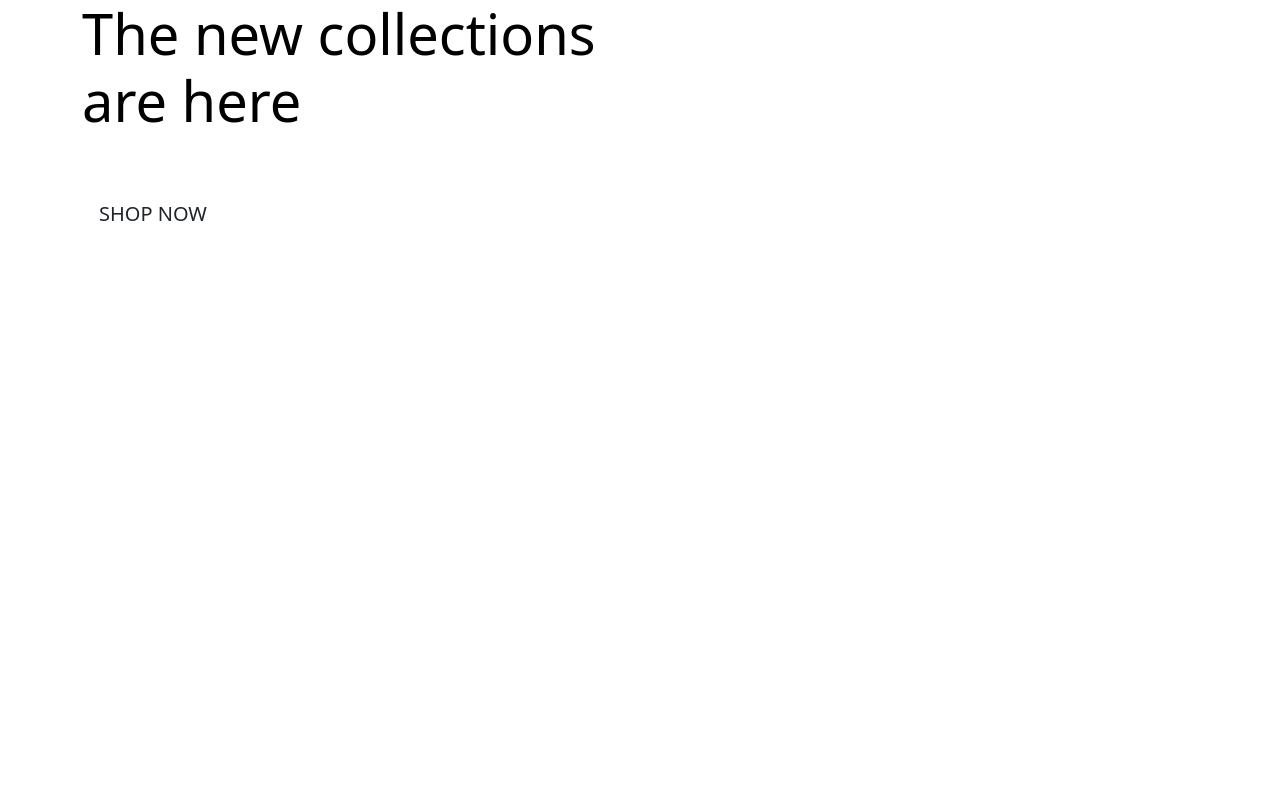
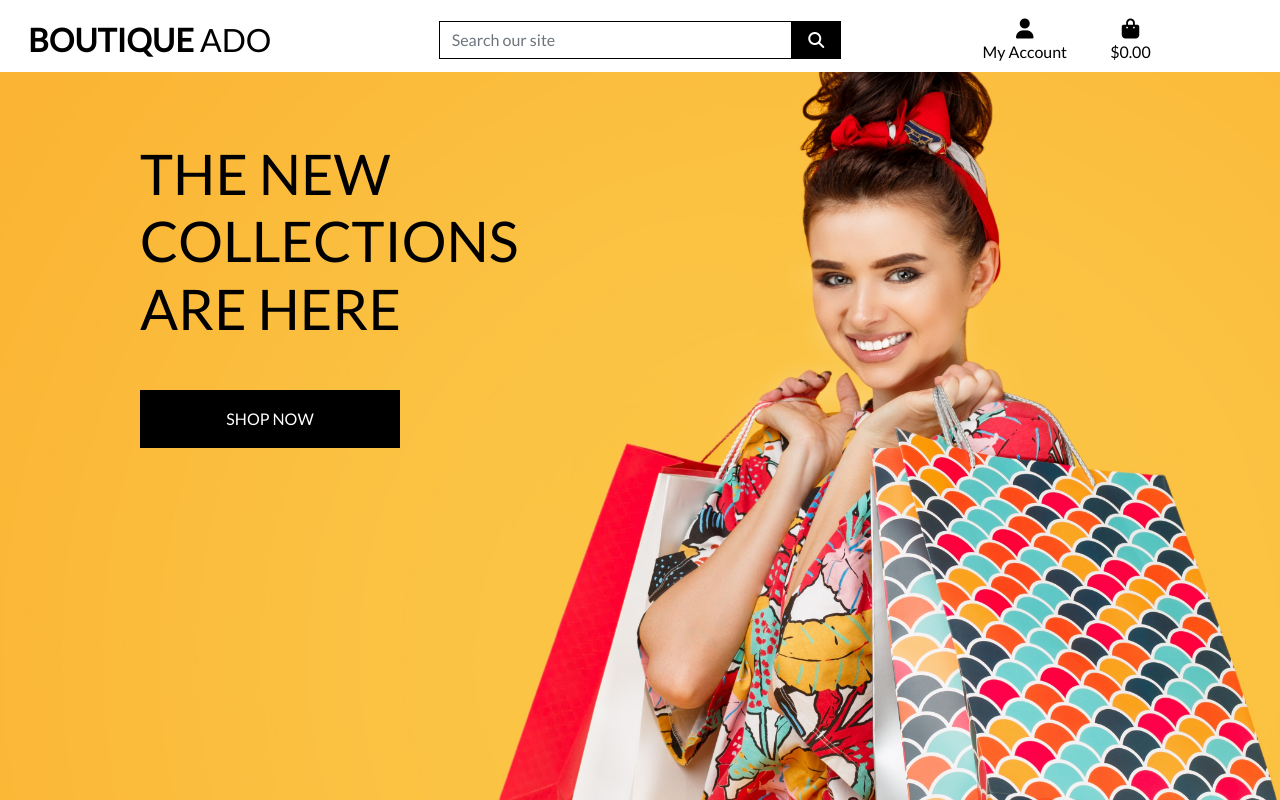
Before and after one commit to fene20/boutique_ado_v4, a Django app: page / in a window 1280 px wide. Run offline with Django 3.2, Linux system fonts and the light colour scheme; some libraries are stand-ins or nearby versions.

Commit message:
complete homepage header and css

```diff
--- a/boutique_ado/settings.py
+++ b/boutique_ado/settings.py
@@ -148,6 +148,10 @@ USE_TZ = True
 # https://docs.djangoproject.com/en/3.2/howto/static-files/
 
 STATIC_URL = '/static/'
+STATICFILES_DIRS = (os.path.join(BASE_DIR, 'static'),)  # Tuple
+
+MEDIA_URL = '/media/'
+MEDIA_ROOT = os.path.join(BASE_DIR, 'media')
 
 # Default primary key field type
 # https://docs.djangoproject.com/en/3.2/ref/settings/#default-auto-field
--- a/boutique_ado/urls.py
+++ b/boutique_ado/urls.py
@@ -15,9 +15,11 @@ Including another URLconf
 """
 from django.contrib import admin
 from django.urls import path, include
+from django.conf import settings
+from django.conf.urls.static import static
 
 urlpatterns = [
     path('admin/', admin.site.urls),
     path('accounts/', include('allauth.urls')),
     path('', include('home.urls')),
-]
+] + static(settings.MEDIA_URL, document_root=settings.MEDIA_ROOT)
--- a/home/templates/home/index.html
+++ b/home/templates/home/index.html
@@ -1,8 +1,9 @@
+
 {% extends "base.html" %}
 {% load static %}
 
 {% block page_header %}
-    <div class="container header-container">
+    <div class="container header-contianer">
         <div class="row">
             <div class="col"></div>
         </div>
@@ -10,19 +11,20 @@
 {% endblock %}
 
 {% block content %}
-<div class="container h-100">
-    <div class="row h-100">
-        <div class="col-7 col-md-6 my-auto">
+    <div class="container h-100">  <!-- 100% height -->
+        <div class="row h-100">    <!-- 100% height -->
+            <div class="col-7 col-md-6 my-auto">   <!-- vertically centered with my-auto -->
                 <h1 class="display-4 logo-font text-black">
                     The new collections are here
                 </h1>
-            <div class="my-5">
+                <div class="my-5">  <!-- margin -->
                     <h4>
                         <!-- Anchor element styled to look like a button -->
-                    <a href="" class="shop-now-button btn btn-lg rounded-0 text-uppercase py-3">Shop Now</a>
+                        <a href="" class="shop-now-button btn btn-ls rounded-0 text-uppercase py-3">Shop Now</a>
                     </h4>
                 </div>
             </div>
         </div>
     </div>
+
 {% endblock %}
--- /dev/null
+++ b/static/css/base.css
@@ -0,0 +1,81 @@
+html {
+    height: 100%;
+}
+
+body {
+    background: url('/media/homepage_background_cropped.jpg') no-repeat center center fixed;
+    background-size: cover;
+    height: calc(100vh - 164px);
+    color: #555;
+    font-family: 'Lato';
+}
+
+/* from Bulma */
+.icon {
+    align-items: center;
+    display: inline-flex;
+    justify-content: center;
+    height: 1.5rem;
+    width: 1.5rem;
+}
+
+.logo-font {
+    text-transform: uppercase;
+}
+
+.main-logo-link {
+    width: fit-content;
+}
+
+.shop-now-button {
+    background: black;
+    color: white;
+    min-width: 260px;
+}
+
+.btn-black {
+    background: black;
+    color: white;
+}
+
+.shop-now-button:hover,
+.shop-now-button:active,
+.shop-now-button:focus,
+.btn-black:hover,
+.btn-black:active,
+.btn-black:focus {
+    background: #222;
+    color: white;
+}
+
+.text-black {
+    color: #000 !important;
+}
+
+.border-black {
+    border: 1px solid black !important;
+}
+
+/* -------------------------------- Media Queries */
+
+/* Slightly larger container on xl screens */
+@media (min-width: 1200px) {
+  .container {
+    max-width: 80%;
+  }
+}
+
+/* fixed top navbar only on medium and up */
+@media (min-width: 992px) {
+    .fixed-top-desktop-only {
+        position: fixed;
+        top: 0;
+        right: 0;
+        left: 0;
+        z-index: 1030;
+    }
+
+    .header-container {
+        padding-top: 164px;
+    }
+}
--- a/templates/base.html
+++ b/templates/base.html
@@ -19,12 +19,15 @@
     <!-- Bootstrap CSS -->
     <link href="https://cdn.jsdelivr.net/npm/bootstrap@5.1.0/dist/css/bootstrap.min.css" rel="stylesheet"
         integrity="sha384-KyZXEAg3QhqLMpG8r+8fhAXLRk2vvoC2f3B09zVXn8CA5QIVfZOJ3BCsw2P0p/We" crossorigin="anonymous">
+    <link href="https://fonts.googleapis.com/css2?family=Lato&display=swap" rel="stylesheet">
+    <link rel="stylesheet" href="{% static 'css/base.css' %}">
     {% endblock %}
 
     {% block extra_css %}
     {% endblock %}
 
     {% block corejs %}
+    <script src="https://kit.fontawesome.com/e9c73d7092.js" crossorigin="anonymous"></script>  <!-- Fontawesome kit code -->
     <!-- Optional JavaScript; choose one of the two! -->
 
     <!-- Option 1: Bootstrap Bundle with Popper -->
@@ -47,8 +50,70 @@
 </head>
 
 <body>
-
-    <header class="container-fluid fixed-top"></header>
+    <header class="container-fluid fixed-top">
+        <div id="topnav" class="row bg-white pt-lg-2 d-none d-lg-flex">
+            <div class="col-12 col-lg-4 my-auto py-1 py-lg-0 text-center text-lg-left">
+                <a href="{% url 'home' %}" class="nav-link main-logo-link">
+                    <h2 class="logo-font text-black my-0"><strong>Boutique</strong> Ado</h2>
+                </a>
+            </div>
+            <div class="col-12 col-lg-4 my-auto py-1 py-lg-0">
+                <form method="GET" action="">
+                    <div class="input-group w-100">  <!-- 100% width input group -->
+                        <input class="form-control border border-black rounded-0" type="text" name="q"
+                            placeholder="Search our site">
+                        <div class="input-group-append">
+                            <button class="form-control btn btn-black border border-black rounded-0" type="submit">
+                                <span class="icon">
+                                    <i class="fas fa-search"></i>
+                                </span>
+                            </button>
+                        </div>
+                    </div>
+                </form>
+            </div>
+            <div class="col-12 col-lg-4 my-auto py-1 py-lg-0">
+                <ul class="list-inline list-unstyled text-center text-lg-right my-0">
+                    <li class="list-inline-item dropdown">
+                        <a class="text-black nav-link" href="#" id="user-options" data-toggle="dropdown"
+                            aria-haspopup="true" aria-expanded="false">
+                            <div class="text-center">
+                                <div><i class="fas fa-user fa-lg"></i></div>
+                                <p class="my-0">My Account</p>
+                            </div>
+                        </a>
+                        <div class="dropdown-menu border-0" aria-labelledby="user-options">
+                            {% if request.user.is_authenticated %}
+                            {% if request.user.is_superuser %}
+                            <a href="" class="dropdown-item">Product Management</a>
+                            {% endif %}
+                            <a href="" class="dropdown-item">My Profile</a>
+                            <a href="{% url 'account_logout' %}" class="dropdown-item">Logout</a>
+                            {% else %}
+                            <a href="{% url 'account_signup' %}" class="dropdown-item">Register</a>
+                            <a href="{% url 'account_login' %}" class="dropdown-item">Login</a>
+                            {% endif %}
+                        </div>
+                    </li>
+                    <li class="list-inline-item">
+                        <a class="{% if grand_total %}text-info font-weight-bold{% else %}text-black{% endif %} nav-link"
+                            href="">
+                            <div class="text-center">
+                                <div><i class="fas fa-shopping-bag fa-lg"></i></div>
+                                <p class="my-0">
+                                    {% if grand_total %}
+                                    ${{ grand_total|floatformat:2 }}
+                                    {% else %}
+                                    $0.00
+                                    {% endif %}
+                                </p>
+                            </div>
+                        </a>
+                    </li>
+                </ul>
+            </div>
+        </div>
+    </header>
 
     {% if messages %}
     <div class="message-container"></div>
```
Also changed, not shown: .theia/launch.json (added), .theia/settings.json (added), media/homepage_background_cropped.jpg (added). Lines whose indentation alone changed are shown as unchanged.
